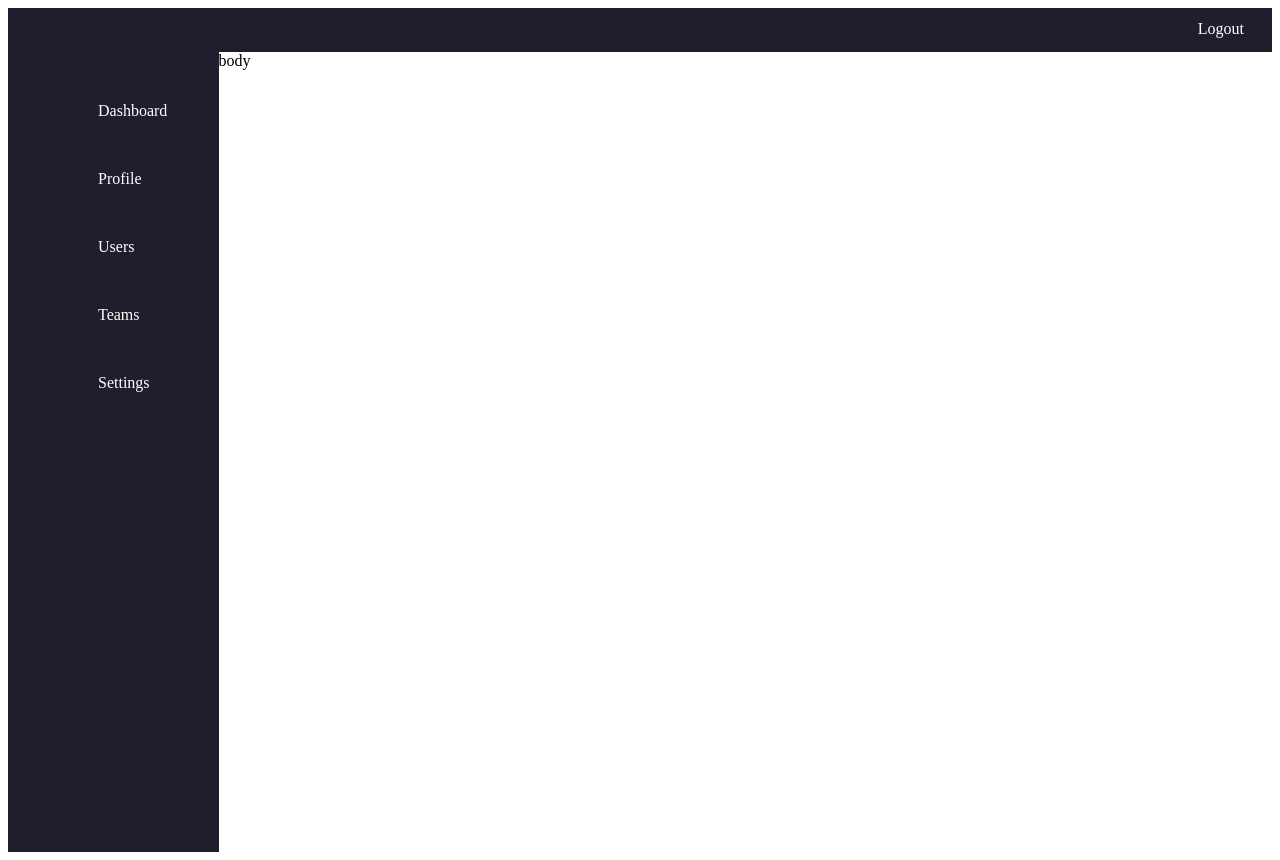
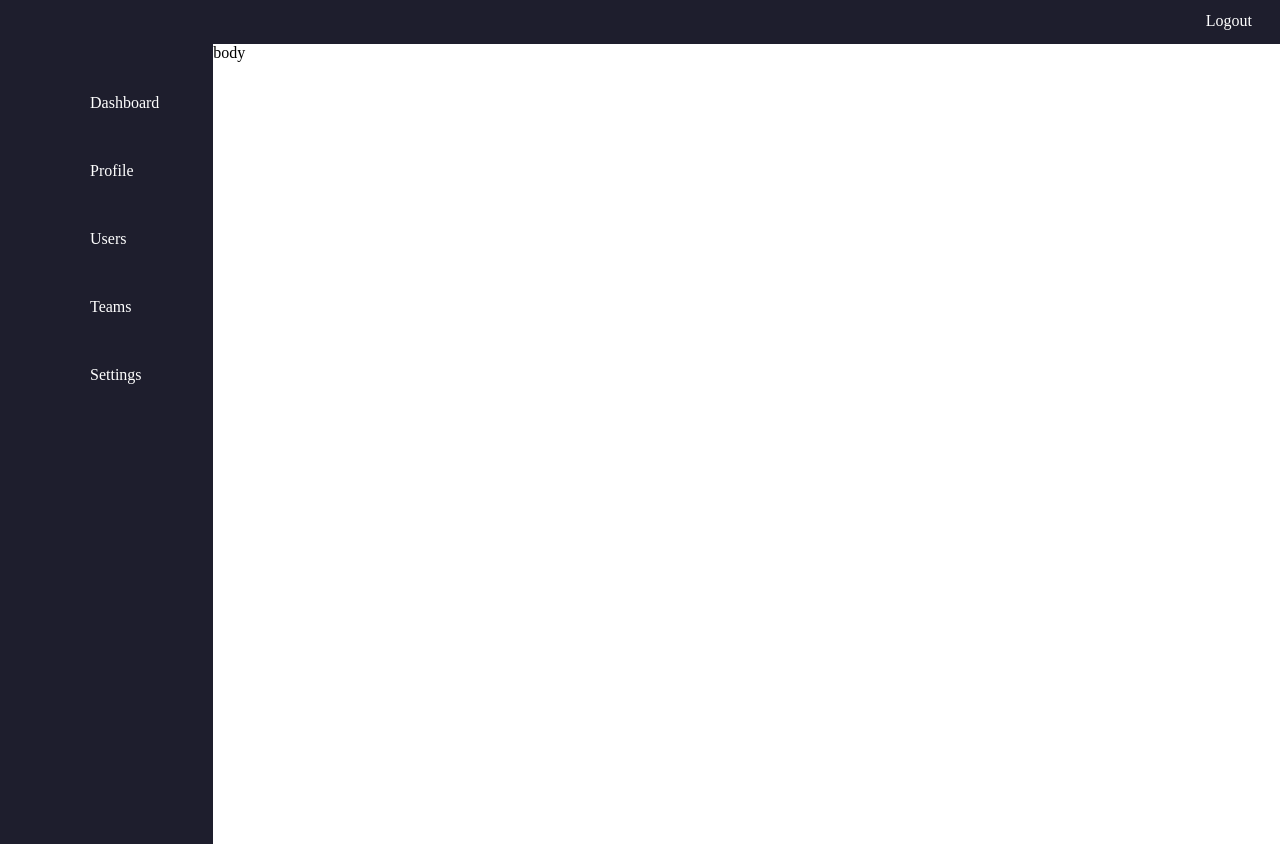
Before and after one commit to yashsonkar11/angular-ui-2, an Angular app: page / in a window 1280 px wide. Built offline with nearby package versions, Linux system fonts and the light colour scheme.

Commit message:
body css

```diff
--- a/src/app/app.component.html
+++ b/src/app/app.component.html
@@ -32,7 +32,7 @@
               <li>Settings</li>
             </ul>
        </div>
-       <div class="col-s-10 body" >
+       <div class="col-s-10 main" >
           body
      </div>
      <!-- <div class="col-s-12" [style.background-color]="'green'" [style.height]="'20vh'">
--- a/src/app/app.component.scss
+++ b/src/app/app.component.scss
@@ -9,7 +9,7 @@
   height: 100vh;
 }
 
-.body{
+.main{
   height: 80vh;
 }
 
--- a/src/styles.scss
+++ b/src/styles.scss
@@ -1,6 +1,10 @@
 * {
     box-sizing: border-box;
   }
+
+body{
+  margin: 0px;
+}
 
   .row::after {
     content: "";
```
